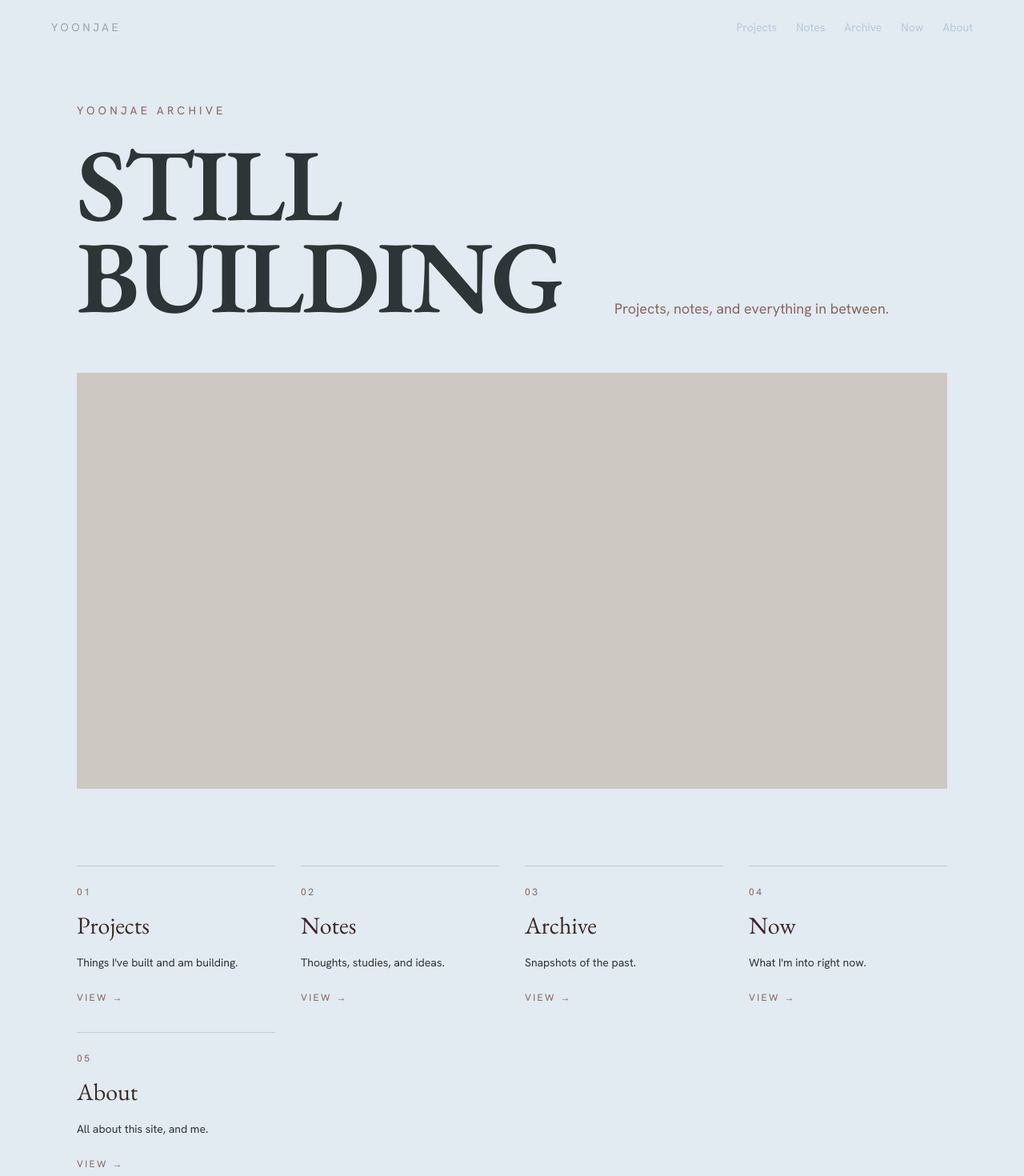
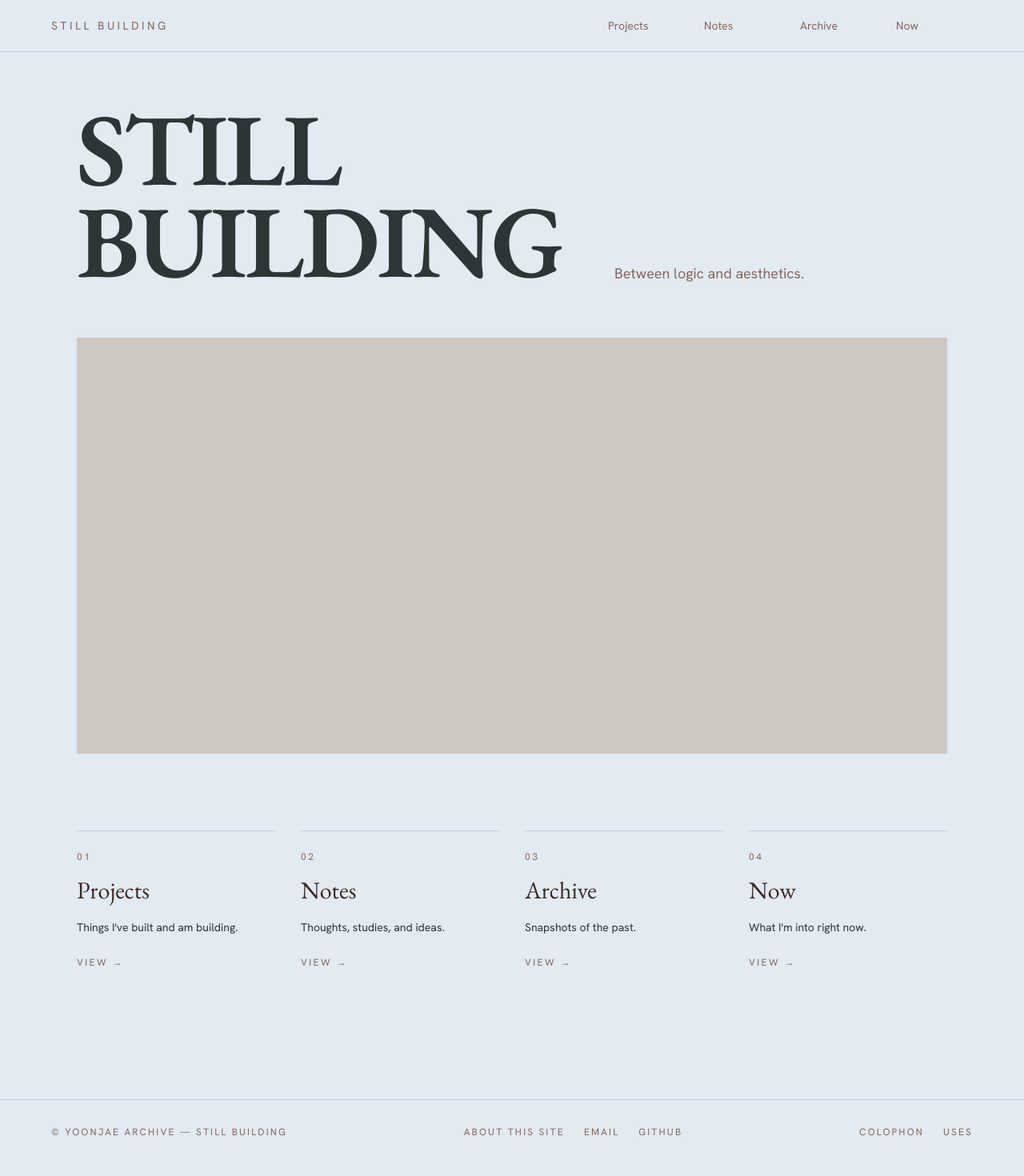
Before and after one commit to yunzaex/still-building, a Next.js app: page / in a window 1280 px wide. Shown: the top 1470 px of the page at 80% size. Built offline with nearby package versions, Linux system fonts and the light colour scheme.

Commit message:
feat: 공통 레이아웃 및 프로젝트 문서 정리

```diff
--- a/app/about/page.tsx
+++ /dev/null
@@ -1,30 +0,0 @@
-import Container from "@/components/Container";
-import Divider from "@/components/Divider";
-import PageHeader from "@/components/PageHeader";
-import SectionTitle from "@/components/SectionTitle";
-import Button from "@/components/Button";
-
-export default function AboutPage() {
-  return (
-    <Container>
-      <PageHeader
-        label="About"
-        title="A personal archive, still in progress."
-        description="Still Building은 완성된 포트폴리오보다 성장의 과정을 기록하는 개인 아카이브를 목표로 합니다."
-      />
-
-      <Divider />
-
-      <section className="py-20">
-        <SectionTitle
-          eyebrow="About This Site"
-          title="Living Archive"
-          description="프로젝트, 공부 기록, 여행, 사진, 생각들을 하나의 공간에 축적하며 시간이 흐를수록 계속 성장하는 웹사이트를 만들고 있습니다."
-        />
-      </section>
-      <div className="mt-10">
-        <Button href="/projects">View Projects</Button>
-      </div>
-    </Container>
-  );
-}
--- a/app/globals.css
+++ b/app/globals.css
@@ -32,6 +32,23 @@
   }
 }
 
+@keyframes cursorBlink {
+  0%,
+  49% {
+    opacity: 1;
+  }
+
+  50%,
+  100% {
+    opacity: 0;
+  }
+}
+
+.group:hover .animate-cursor {
+  animation: cursorBlink 0.45s steps(1) 2;
+  opacity: 1;
+}
+
 body {
   background: var(--bg);
   color: var(--text);
--- a/app/page.tsx
+++ b/app/page.tsx
@@ -25,24 +25,14 @@ const menuItems = [
     title: "Now",
     description: "What I'm into right now.",
   },
-  {
-    href: "about",
-    label: "05",
-    title: "About",
-    description: "All about this site, and me.",
-  },
 ];
 
 export default function Home() {
   return (
-    <main className="min-h-screen bg-[var(--bg)] text-[var(--text)]">
+    <main className="min-h-screen bg-(--bg) text-(--text)">
       <section className="mx-auto max-w-6xl px-8 pb-16 pt-32">
         <div className="grid gap-12 md:grid-cols-[1.2fr_0.8fr] md:items-end">
           <div>
-            <p className="mb-6 text-sm tracking-[0.3em] text-[var(--brown-light)]">
-              YOONJAE ARCHIVE
-            </p>
-
             <h1 className="font-serif text-7xl font-semibold uppercase leading-[0.9] tracking-tight md:text-9xl">
               Still
               <br />
@@ -50,12 +40,12 @@ export default function Home() {
             </h1>
           </div>
 
-          <p className="max-w-sm text-lg leading-8 text-[var(--brown-light)]">
-            Projects, notes, and everything in between.
+          <p className="max-w-sm text-lg leading-8 text-(--brown-light)">
+            Between logic and aesthetics.
           </p>
         </div>
 
-        <div className="mt-16 h-[520px] w-full bg-[var(--surface)]" />
+        <div className="mt-16 h-[520px] w-full bg-(--surface)" />
 
         <section className="grid gap-8 py-24 md:grid-cols-4">
           {menuItems.map((item) => (
--- a/components/Button.tsx
+++ b/components/Button.tsx
@@ -17,8 +17,8 @@ export default function Button({
 }: ButtonProps) {
   const className =
     variant === "primary"
-      ? "inline-flex items-center border border-[var(--brown)] px-5 py-3 text-sm uppercase tracking-[0.18em] text-[var(--brown)] transition hover:bg-[var(--brown)] hover:text-[var(--white)]"
-      : "inline-flex items-center border border-[var(--line)] px-5 py-3 text-sm uppercase tracking-[0.18em] text-[var(--brown-light)] transition hover:border-[var(--brown)] hover:text-[var(--brown)]";
+      ? "inline-flex items-center border border-(--brown) px-5 py-3 text-sm uppercase tracking-[0.18em] text-(--brown) transition hover:bg-(--brown) hover:text-(--white)"
+      : "inline-flex items-center border border-(--line) px-5 py-3 text-sm uppercase tracking-[0.18em] text-(--brown-light) transition hover:border-(--brown) hover:text-(--brown)";
 
   if (external) {
     return (
--- a/components/Divider.tsx
+++ b/components/Divider.tsx
@@ -1,3 +1,3 @@
 export default function Divider() {
-  return <div className="h-px w-full bg-[var(--line)]" />;
+  return <div className="h-px w-full bg-(--line)" />;
 }
--- a/components/Footer.tsx
+++ b/components/Footer.tsx
@@ -1,20 +1,43 @@
+import Link from "next/link";
+
+const footerLinks = [
+  { name: "Colophon", href: "/colophon" },
+  { name: "Uses", href: "/uses" },
+];
+
 export default function Footer() {
+  const footerTextStyle =
+    "text-xs uppercase tracking-[0.18em] text-[var(--brown-light)] transition-colors hover:text-[var(--brown)]";
+
   return (
-    <footer className="border-t border-[var(--line)] px-8 py-12 text-sm text-[var(--brown-light)]">
-      <div className="mx-auto flex max-w-6xl flex-col gap-8 md:flex-row md:items-end md:justify-between">
-        <p>© YOONJAE ARCHIVE — STILL BUILDING</p>
+    <footer className="border-t border-[var(--line)] px-8 py-8">
+      <div className="mx-auto flex max-w-6xl flex-col gap-6 md:flex-row md:items-end md:justify-between">
+        <p className={footerTextStyle}>© YOONJAE ARCHIVE — STILL BUILDING</p>
 
-        <div className="flex gap-6">
-          <span>About this site</span>
-          <span>Email</span>
-          <span>GitHub</span>
-        </div>
+        <nav className="flex gap-6">
+          <Link href="/about" className={footerTextStyle}>
+            About this site
+          </Link>
+          <a href="mailto:yunjae27@g" className={footerTextStyle}>
+            Email
+          </a>
+          <a
+            href="https://github.com/yunzaex"
+            target="_blank"
+            rel="noreferrer"
+            className={footerTextStyle}
+          >
+            GitHub
+          </a>
+        </nav>
 
-        <div className="flex gap-6 uppercase tracking-widest opacity-50">
-          <span>Terms</span>
-          <span>Privacy</span>
-          <span>Archive Map</span>
-        </div>
+        <nav className="flex gap-6">
+          {footerLinks.map((item) => (
+            <Link key={item.href} href={item.href} className={footerTextStyle}>
+              {item.name}
+            </Link>
+          ))}
+        </nav>
       </div>
     </footer>
   );
--- a/components/MenuCard.tsx
+++ b/components/MenuCard.tsx
@@ -16,17 +16,17 @@ export default function MenuCard({
   return (
     <Link
       href={href}
-      className="group block border-t border-[var(--line)] pt-6 transition hover:-translate-y-1"
+      className="group block border-t border-(--line) pt-6 transition hover:-translate-y-1"
     >
-      <p className="text-xs uppercase tracking-[0.22em] text-[var(--brown-light)]">
+      <p className="text-xs uppercase tracking-[0.22em] text-(--brown-light)">
         {label}
       </p>
 
-      <h3 className="mt-4 font-serif text-3xl text-[var(--brown)]">{title}</h3>
+      <h3 className="mt-4 font-serif text-3xl text-(--brown)">{title}</h3>
 
-      <p className="mt-4 text-sm leading-6 text-[var(--text)]">{description}</p>
+      <p className="mt-4 text-sm leading-6 text-(--text)">{description}</p>
 
-      <span className="mt-6 inline-block text-xs uppercase tracking-[0.2em] text-[var(--brown-light)] transition group-hover:text-[var(--brown)]">
+      <span className="mt-6 inline-block text-xs uppercase tracking-[0.2em] text-(--brown-light) transition group-hover:text-(--brown)">
         View →
       </span>
     </Link>
--- a/components/Navbar.tsx
+++ b/components/Navbar.tsx
@@ -1,3 +1,5 @@
+"use client";
+
 import Link from "next/link";
 
 const navItems = [
@@ -5,23 +7,53 @@ const navItems = [
   { name: "Notes", href: "/notes" },
   { name: "Archive", href: "/archive" },
   { name: "Now", href: "/now" },
-  { name: "About", href: "/about" },
 ];
 
 export default function Navbar() {
   return (
-    <header className="fixed left-0 top-0 z-50 w-full px-8 py-6">
-      <nav className="mx-auto flex max-w-6xl items-center justify-between text-sm text-[var(--white)]">
-        <Link href="/" className="tracking-[0.25em] text-[#9AA3AD]">
-          YOONJAE
+    <header className="fixed left-0 top-0 z-50 w-full border-b border-(--line) bg-(--bg)">
+      <nav className="mx-auto flex h-16 max-w-6xl items-center justify-between text-sm">
+        <Link
+          href="/"
+          className="group tracking-[0.25em] text-(--brown-light) transition-colors hover:text-(--brown)"
+        >
+          <span>STILL BUILDING</span>
+          <span className="ml-0.5 inline-block opacity-0 animate-cursor">
+            |
+          </span>
         </Link>
 
-        <div className="flex gap-6 text-[#B7C9D9]">
-          {navItems.map((item) => (
-            <Link key={item.href} href={item.href}>
-              {item.name}
-            </Link>
-          ))}
+        <div className="flex gap-6">
+          {navItems.map((item, index) => {
+            return (
+              <Link
+                key={item.href}
+                href={item.href}
+                className="group relative flex min-w-24 items-center overflow-visible text-(--brown-light) transition-colors duration-200 hover:text-(--brown)"
+              >
+                <span
+                  className="
+      absolute
+      left-0
+      text-xs
+      tracking-[0.2em]
+      opacity-0
+      -translate-x-4
+      transition-all
+      duration-300
+      group-hover:opacity-100
+      group-hover:translate-x-0
+    "
+                >
+                  {String(index + 1).padStart(2, "0")}
+                </span>
+
+                <span className="transition-transform duration-300 group-hover:translate-x-8">
+                  {item.name}
+                </span>
+              </Link>
+            );
+          })}
         </div>
       </nav>
     </header>
--- a/components/PageHeader.tsx
+++ b/components/PageHeader.tsx
@@ -11,15 +11,15 @@ export default function PageHeader({
 }: PageHeaderProps) {
   return (
     <section className="pt-32 pb-20">
-      <p className="mb-5 text-xs uppercase tracking-[0.28em] text-[var(--brown-light)]">
+      <p className="mb-5 text-xs uppercase tracking-[0.28em] text-(--brown-light)">
         {label}
       </p>
 
-      <h1 className="max-w-4xl font-serif text-6xl leading-none text-[var(--brown)] md:text-8xl">
+      <h1 className="max-w-4xl font-serif text-6xl leading-none text-(--brown) md:text-8xl">
         {title}
       </h1>
 
-      <p className="mt-8 max-w-2xl text-lg leading-8 text-[var(--text)]">
+      <p className="mt-8 max-w-2xl text-lg leading-8 text-(--text)">
         {description}
       </p>
     </section>
```
Also changed, not shown: app/projects/page.tsx (+8 -8 lines), components/SectionTitle.tsx (+4 -4 lines), 2 other files (tests, documents, lock files or other folders).
